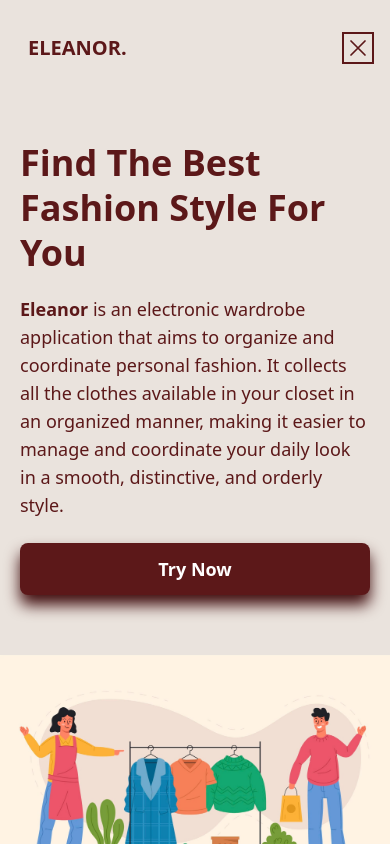
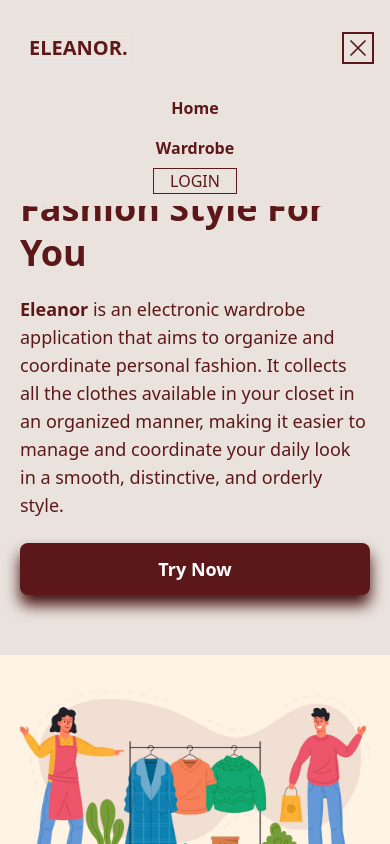
Before and after one commit to fares12358/eleanor-website, a Next.js app: page / in a window 390 px wide. Both pictures are taken after a click on the button "Open main menu". Built offline with nearby package versions, Linux system fonts and the light colour scheme; a web font is replaced by a local one.

Commit message:
fix the nav

```diff
--- a/src/app/Components/Nav.jsx
+++ b/src/app/Components/Nav.jsx
@@ -24,25 +24,25 @@ export default function nav() {
     }));
     setNavigation(updatedNavigation);
   };
-  const { isLoged,setIsLoged } = useContext(UserContext);
+  const { isLoged, setIsLoged } = useContext(UserContext);
   const [view, setView] = useState(false)
-  const handleViewbar=()=>{
-    (view)?setView(false):setView(true);
+  const handleViewbar = () => {
+    (view) ? setView(false) : setView(true);
   }
-  const handleOut=(e)=>{
-    e.preventDefault();
-    setIsLoged(false);
-    setView(false)
+  // const handleOut = (e) => {
+  //   e.preventDefault();
+  //   setIsLoged(false);
+  //   setView(false)
 
-  }
+  // }
   return (
-    <Disclosure as="nav" className=" pt-4 sticky top-0 bg-myBlack z-50 bg-my_light text-my_red overflow-hidden ">
+    <Disclosure as="nav" className=" pt-4 sticky top-0 bg-myBlack z-50 bg-my_light text-my_red">
       <div className="mx-auto w-full px-2 sm:px-6 lg:px-8 ">
         <div className="relative flex h-16 items-center justify-between ">
           <div className="absolute inset-y-0 right-0 flex items-center sm:hidden">
             {
               isLoged ?
-                <Image onClick={handleViewbar} src={'/svgs/account.svg'}  alt="account" width={35} height={35} className="cursor-pointer sm:hidden block z-20" /> : ''
+                <Image onClick={handleViewbar} src={'/svgs/account.svg'} alt="account" width={35} height={35} className="cursor-pointer sm:hidden block z-20" /> : ''
             }
             {/* Mobile menu button*/}
             <DisclosureButton className="group relative inline-flex items-center justify-center rounded-md p-2 text-my_red   focus:outline-none  focus:ring-none ">
@@ -61,8 +61,8 @@ export default function nav() {
           </div>
           <div className="flex flex-1 items-center justify-start sm:items-stretch sm:justify-start px-5 sm:px-0">
             <div className="flex flex-shrink-0 items-center sm:">
-              <h1 className="uppercase text-my_red  font-bold md:text-4xl text-xl ">
-              Eleanor.
+              <h1 className="uppercase text-my_red  font-bold md:text-4xl text-xl border">
+                Eleanor.
               </h1>
             </div>
             <div className="hidden  sm:block ml-auto">
@@ -102,10 +102,7 @@ export default function nav() {
               href={item.href}
               aria-current={item.current ? "page" : undefined}
               onClick={() => handleClick(item)}
-              className={classNames(
-                "block rounded-md px-3 py-2 text-md font-bold text-my_red"
-              )}
-            >
+              className="block rounded-md px-3 py-2 text-md font-bold text-my_red">
               {item.name}
             </Link>
           ))}
@@ -113,19 +110,19 @@ export default function nav() {
             isLoged ?
               ''
               :
-              <Link href={'/Log'}  className="flex items-center justify-center px-4 w-fit mx-auto text-md font-medium border border-my_red text-my_red  uppercase">login</Link>
+              <Link href={'/Log'} className="flex items-center justify-center px-4 w-fit mx-auto text-md font-medium border border-my_red text-my_red  uppercase">login</Link>
           }
         </div>
       </DisclosurePanel>
-      <div
-      className={`account-panal absolute top-[80px] transition-all  ${(view)?`right-0`:`-right-full`} h-[calc(100vh-80px)] w-[200px] bg-gradient-to-tr
+      {/* <div
+        className={`account-panal absolute top-[80px] transition-all  ${(view) ? `right-0` : `-right-full`} h-[calc(100vh-80px)] w-[200px] bg-gradient-to-tr
        from-[#7d6241] to-[#dcb68c] rounded-tl-[30px] border-2 border-my_dark drp_sh p-4`}>
-        <Image src={'/svgs/close.svg'} onClick={handleViewbar} alt="close" width={35} height={35} className="cursor-pointer"/>
+        <Image src={'/svgs/close.svg'} onClick={handleViewbar} alt="close" width={35} height={35} className="cursor-pointer" />
         <div className="content flex flex-col items-start justify-center gap-5 mt-10 font-bold ">
           <div className="text-xl self-center">Hi fares !</div>
           <button className="bg-my_dark self-center text-white font-bold text-sm px-10 py-2 rounded-md uppercase my_shadow" onClick={handleOut}>log out</button>
         </div>
-      </div>
+      </div> */}
     </Disclosure>
   );
 }
```
Also changed, not shown: 1 other file (tests, documents, lock files or other folders).
